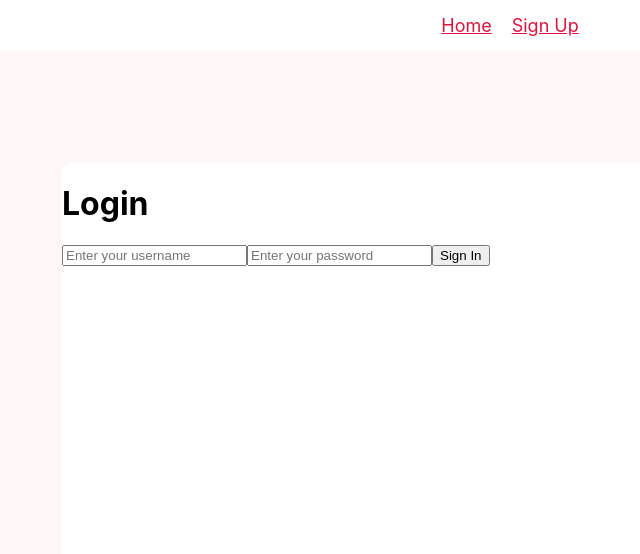
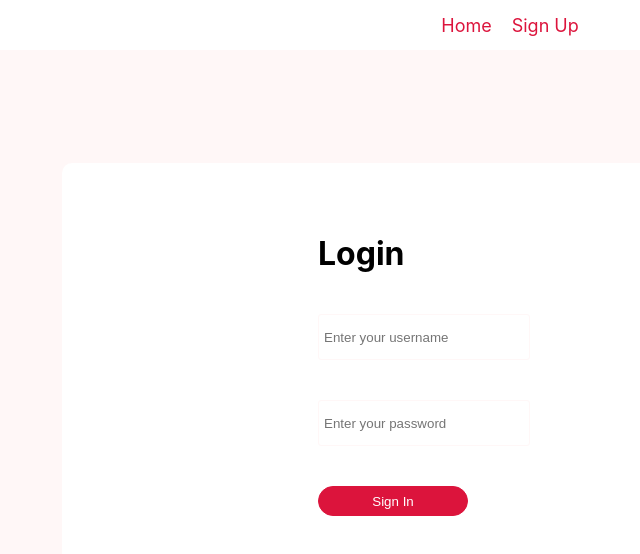
Before and after one commit to dar-twitt/DARTwitt, a React (Create React App) app in the folder frontend/: page /login in a window 1280 px wide. Shown: the top 554 px of the page, without its empty margins (130-770 px from the left). Built offline with nearby package versions, Linux system fonts and the light colour scheme.

Commit message:
login done

```diff
--- a/frontend/src/actions/blog.actions.js
+++ b/frontend/src/actions/blog.actions.js
@@ -1,20 +1,31 @@
 import * as request from '../services/requests';
 export const LOGIN = 'LOGIN';
+export const GET_POSTS = 'GET_POSTS';
 
-
-export const login = (username, password) => {
+export const login = (username, password) => dispatch => {
     request.login(username, password)
-        .then(response => dispatch => {
+        .then(response =>  {
+            localStorage.setItem('token', response.data.token);
             dispatch({
                 type: LOGIN,
+                payload: response.data.token
+            })
+        })
+        .catch(response => {
+            alert('Something wrong. Try again!');
+        })
+};
+
+export const getPosts = token => dispatch => {
+    request.getPosts(token)
+        .then(response => {
+            console.log(response.data);
+            dispatch({
+                type: GET_POSTS,
                 payload: response.data
             })
         })
         .catch(response => {
-            alert('Something wrong!');
+
         })
 };
-
-export const getPosts = () => {
-
-};
--- a/frontend/src/app/App.js
+++ b/frontend/src/app/App.js
@@ -1,10 +1,10 @@
 import React, {Component} from 'react';
 import './App.css';
 // import createBrowserHistory from "history/createBrowserHistory";
-import { Route, Link } from "react-router-dom";
+import { Route } from "react-router-dom";
 import WelcomePage from "./components/WelcomePage/WelcomePage";
 import SignUp from "./components/SignUp/SignUp";
-import SignIn from "./components/SigIn/SignIn";
+import SignIn from "./components/SignIn/SignIn";
 import Profile from "./components/Profile/Profile";
 import Posts from "./components/Posts/Posts";
 
--- a/frontend/src/app/components/SigIn/SignIn.js
+++ /dev/null
@@ -1,26 +0,0 @@
-import React, {Component} from 'react';
-import { Route, Link } from "react-router-dom";
-import './SignIn.css';
-
-class SignIn extends Component {
-    render() {
-        return (
-            <div className="signIn">
-                <nav className="signIn-nav">
-                    <Link className = "nav__link" to="/">Home</Link>
-                    <Link className = "nav__link" to="/register">Sign Up</Link>
-                </nav>
-                <div className="signIn-main">
-                    <div className="signIn-center">
-                        <h1>Login</h1>
-                        <input type="text" placeholder="Enter your username" className="sigIn__input"/>
-                        <input type="password" placeholder="Enter your password" className="sigIn__input"/>
-                        <button className="sigIn__button">Sign In</button>
-                    </div>
-                </div>
-            </div>
-        );
-    }
-}
-
-export default SignIn;
--- a/frontend/src/app/components/SigIn/SignIn.css
+++ b/frontend/src/app/components/SignIn/SignIn.css
@@ -17,6 +17,7 @@
 .nav__link{
     color: crimson;
     margin: 10px;
+    text-decoration: none;
 }
 .signIn-main{
     width: 100%;
@@ -32,4 +33,29 @@
     height: 70%;
     background-color: #FFF;
     border-radius: 10px;
+    padding: 50px 20%;
+    box-sizing: border-box;
+    display: flex;
+    flex-direction: column;
+    justify-content: flex-start;
+    align-items: flex-start;
 }
+
+.signIn__input{
+    width: 200px;
+    height: 40px;
+    margin: 20px 0;
+    border: 1px solid #fff7f7;
+    border-radius: 3px;
+    padding: 2px 5px;
+}
+
+.signIn__button{
+    margin: 20px 0;
+    width: 150px;
+    height: 30px;
+    border-radius: 15px;
+    border: 1px solid crimson;
+    color: #FFF;
+    background: crimson;
+}
--- /dev/null
+++ b/frontend/src/app/components/SignIn/SignIn.js
@@ -0,0 +1,68 @@
+import React, {Component} from 'react';
+import { Link } from "react-router-dom";
+import './SignIn.css';
+import { login } from '../../../actions/blog.actions';
+import {connect} from "react-redux";
+
+class SignIn extends Component {
+
+    state = {
+        username: '',
+        password: ''
+    };
+
+    handleOnChange = e => {
+        this.setState({
+            [e.target.name]: e.target.value
+        });
+        // console.log("username " + this.state.username);
+        // console.log("password " + this.state.password);
+    };
+
+    loginAction = () => {
+        const { username, password } = this.state;
+        if( username && password){
+            this.props.login(username, password);
+            this.setState({
+                username: '',
+                password: ''
+            })
+        }else{
+            alert('SORRY, something is empty!');
+        }
+
+    };
+
+    render() {
+        return (
+            <div className="signIn">
+                <nav className="signIn-nav">
+                    <Link className = "nav__link" to="/">Home</Link>
+                    <Link className = "nav__link" to="/register">Sign Up</Link>
+                </nav>
+                <div className="signIn-main">
+                    <div className="signIn-center">
+                        <h1>Login</h1>
+                        <input type="text" placeholder="Enter your username"
+                               className="signIn__input"
+                               value={this.state.username}
+                               name="username" onChange={this.handleOnChange}/>
+                        <input type="password" placeholder="Enter your password"
+                               className="signIn__input"
+                               value = {this.state.password}
+                               name = "password" onChange={this.handleOnChange}
+                        />
+                        <button className="signIn__button" onClick={this.loginAction}>Sign In</button>
+                    </div>
+                </div>
+            </div>
+        );
+    }
+}
+
+export function mapStateToProps(state){
+    return {
+        ...state
+    }
+}
+export default connect(mapStateToProps, { login })(SignIn);
--- a/frontend/src/app/components/WelcomePage/WelcomePage.js
+++ b/frontend/src/app/components/WelcomePage/WelcomePage.js
@@ -1,6 +1,6 @@
 import React, {Component} from 'react';
 import './WelcomePage.css';
-import { Route, Redirect } from 'react-router';
+import {connect} from "react-redux";
 
 class WelcomePage extends Component {
 
@@ -11,6 +11,7 @@ class WelcomePage extends Component {
     }
 
     loginRedirect = () => {
+        console.log(this.props);
         this.props.history.push('/login');
     };
 
@@ -35,5 +36,9 @@ class WelcomePage extends Component {
         );
     }
 }
-
-export default WelcomePage;
+export function mapStateToProps(state){
+    return {
+        token: state.token
+    }
+}
+export default connect(mapStateToProps, {})(WelcomePage);
--- a/frontend/src/reducers/blog.reducers.js
+++ b/frontend/src/reducers/blog.reducers.js
@@ -1,9 +1,14 @@
-
+import { LOGIN } from '../actions/blog.actions';
 
 const initialState = {};
 
 export default function(state=initialState, action){
     switch (action.type) {
+        case LOGIN:
+            return {
+                ...state,
+                token: action.payload
+            };
         default:
             return state;
     }
--- a/frontend/src/services/requests.js
+++ b/frontend/src/services/requests.js
@@ -43,8 +43,10 @@ export function createProfilesPost(profile){
     return axios.post(`http://localhost:8000/profile/${profile.id}/posts/`, {});
 }
 
-export function getPosts(){
-    return axios.get(`http://localhost:8000/post/`, {});
+export function getPosts(token){
+    return axios.get(`http://localhost:8000/post/`, {
+        // headers:
+    });
 }
 
 export function getProfilesPost(profile, post){
```
